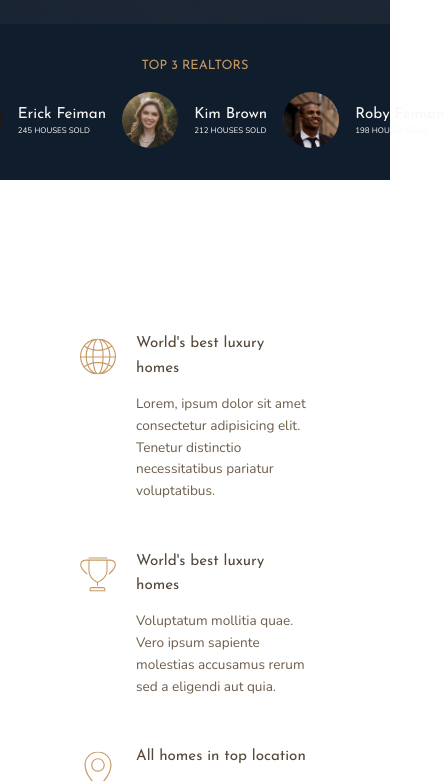
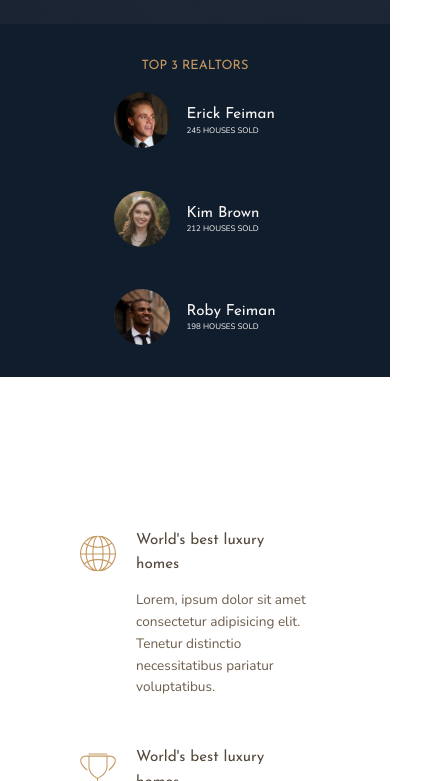
Before and after one commit to kmvbatista/nexter, a website: page index.html in a window 390 px wide. Shown: the part 820-1601 px from the top of the page, 444 px wide, since content can reach past the window. Drawn offline with nearby package versions, Linux system fonts and the light colour scheme.

Commit message:
mobile responsiveness

```diff
--- a/sass/_base.scss
+++ b/sass/_base.scss
@@ -15,9 +15,10 @@ $font-primary: 'Nunito', sans-serif;
 $font-display: 'Josefin Sans', sans-serif;
 
 //responsive breakpoints
-$bp-largest: 75rem;
-$bp-large: 60rem;
-$bp-medium: 50rem;
+$bp-largest: 75em;
+$bp-large: 60em;
+$bp-medium: 50em;
+$bp-small: 37.25em;
 
 *,
 *::before,
--- a/sass/_header.scss
+++ b/sass/_header.scss
@@ -12,6 +12,9 @@
 
   @media only screen and (max-width: $bp-medium) {
     grid-column:  full-start / full-end;
+  }
+  @media only screen and (max-width: $bp-small) {
+    padding: 5rem;
   }
 
   &__logo {
--- a/sass/_realtors.scss
+++ b/sass/_realtors.scss
@@ -22,6 +22,11 @@
       grid-template-columns:  repeat(3, min-content max-content);
       justify-content: space-around;
     }
+
+    @media only screen and (max-width: $bp-small) {
+      grid-template-columns: min-content max-content;
+
+    }
   }
 
   &__img {
```
Also changed, not shown: css/style.css.
